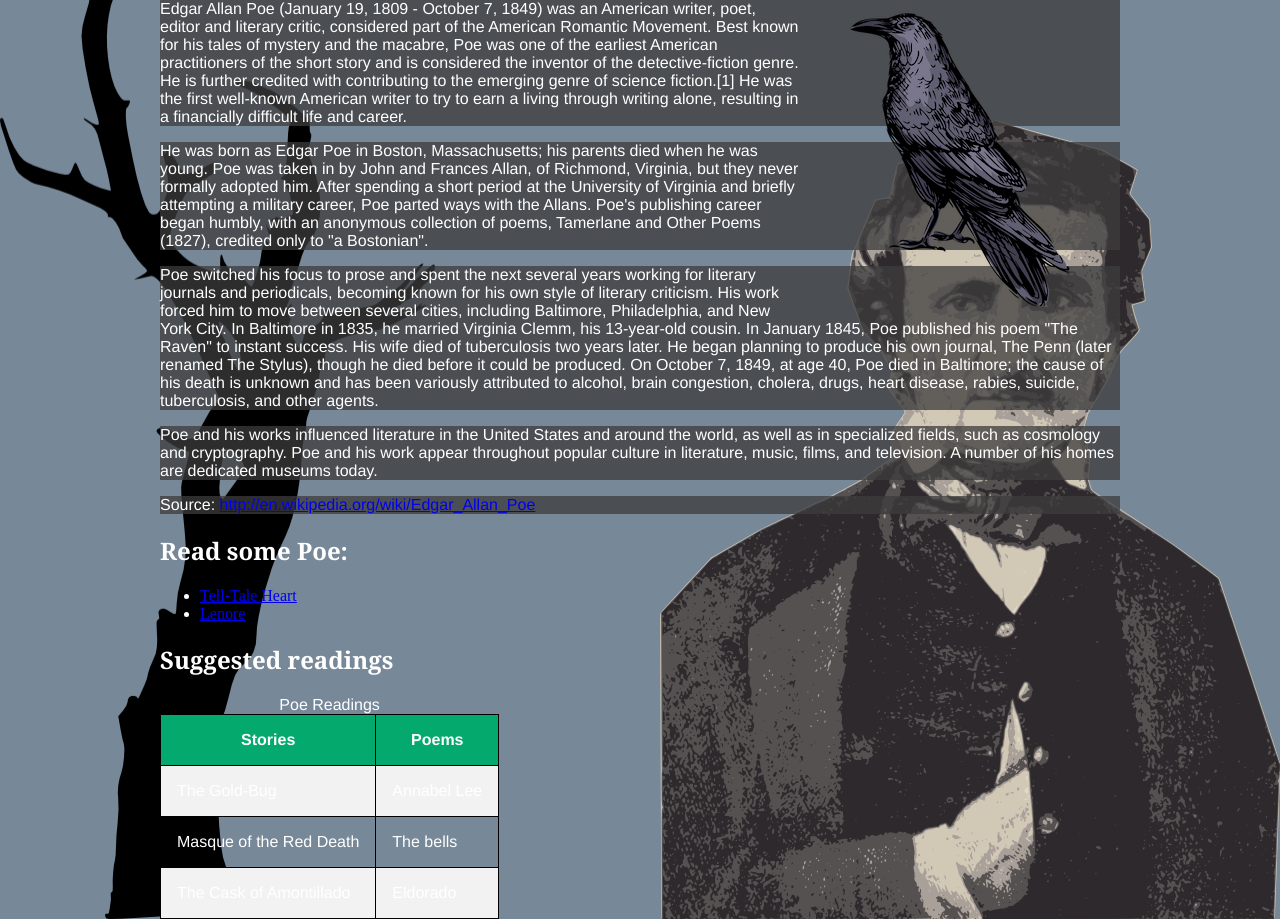
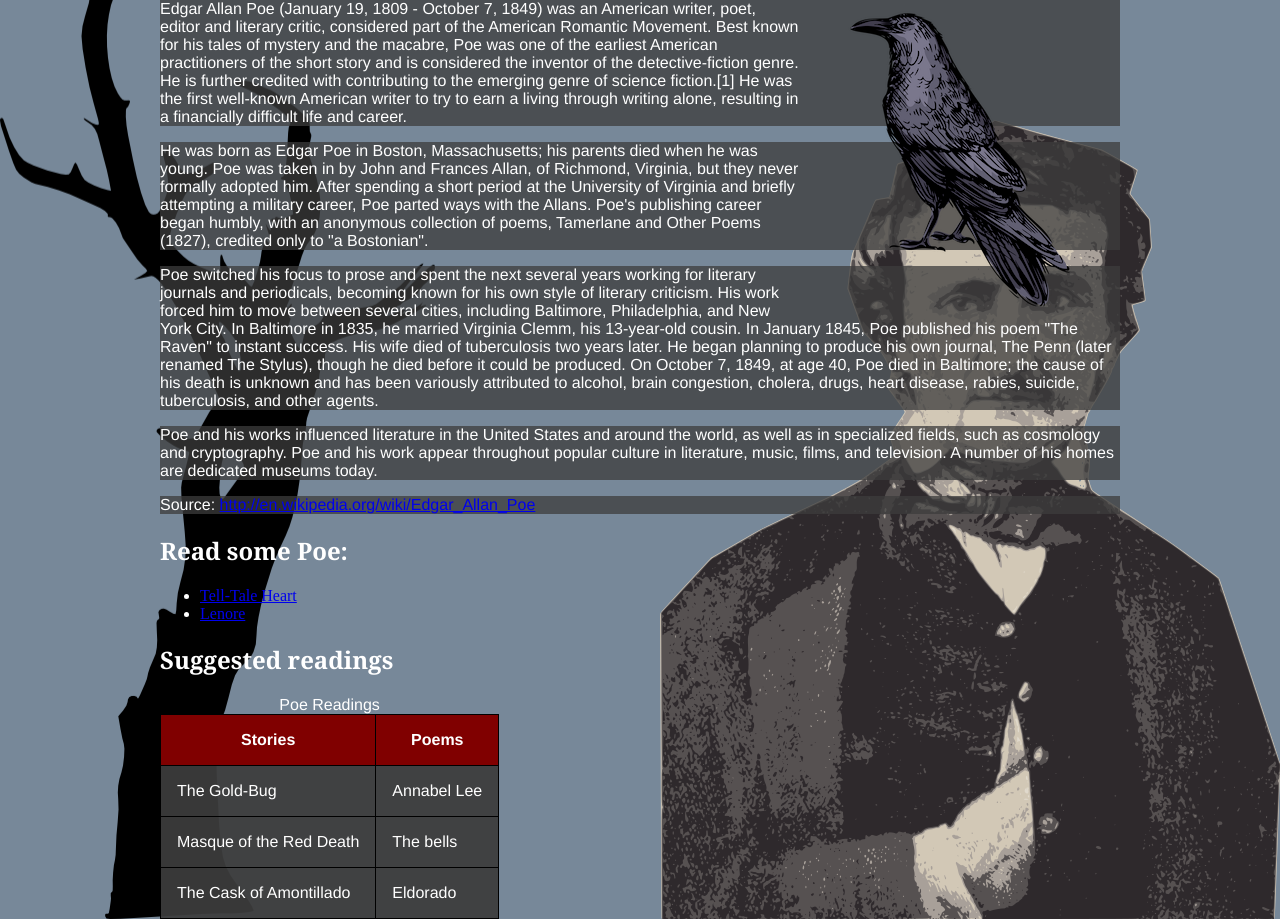
Before and after one commit to kbenetz/IUI, a plain HTML site: page S531/module4/poe.html in a window 1280 px wide. Shown: the part 86-1005 px from the top of the page. Drawn offline with Linux system fonts and the light colour scheme.

Commit message:
Update poestyles.css

```diff
--- a/S531/module4/styles/poestyles.css
+++ b/S531/module4/styles/poestyles.css
@@ -31,11 +31,10 @@ table, th, td {
 border-collapse: collapse;
 border: 1px solid #000;
 padding: 1em;
+background-color: rgba(60, 60, 60, 0.75);
 }
 
 th {
-  background-color: #04AA6D;
+  background-color: rgb(128, 0, 0);
   color: white;
 }
-
-tr:nth-child(even) {background-color: #f2f2f2;}
```
